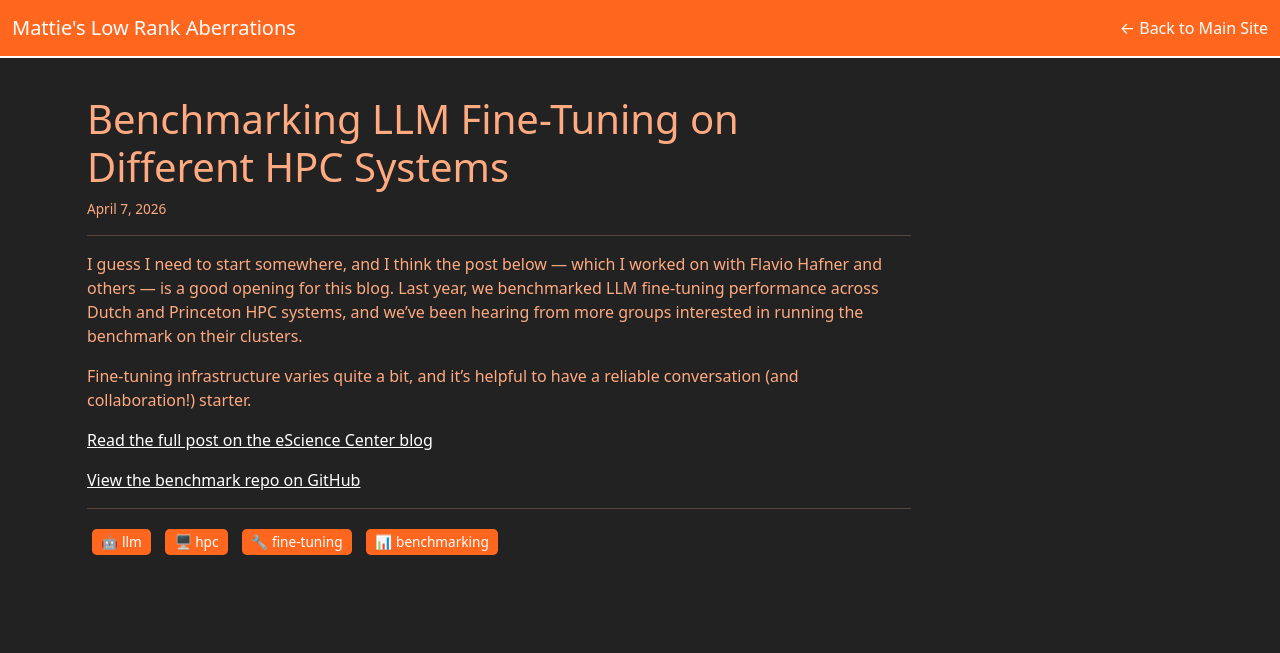
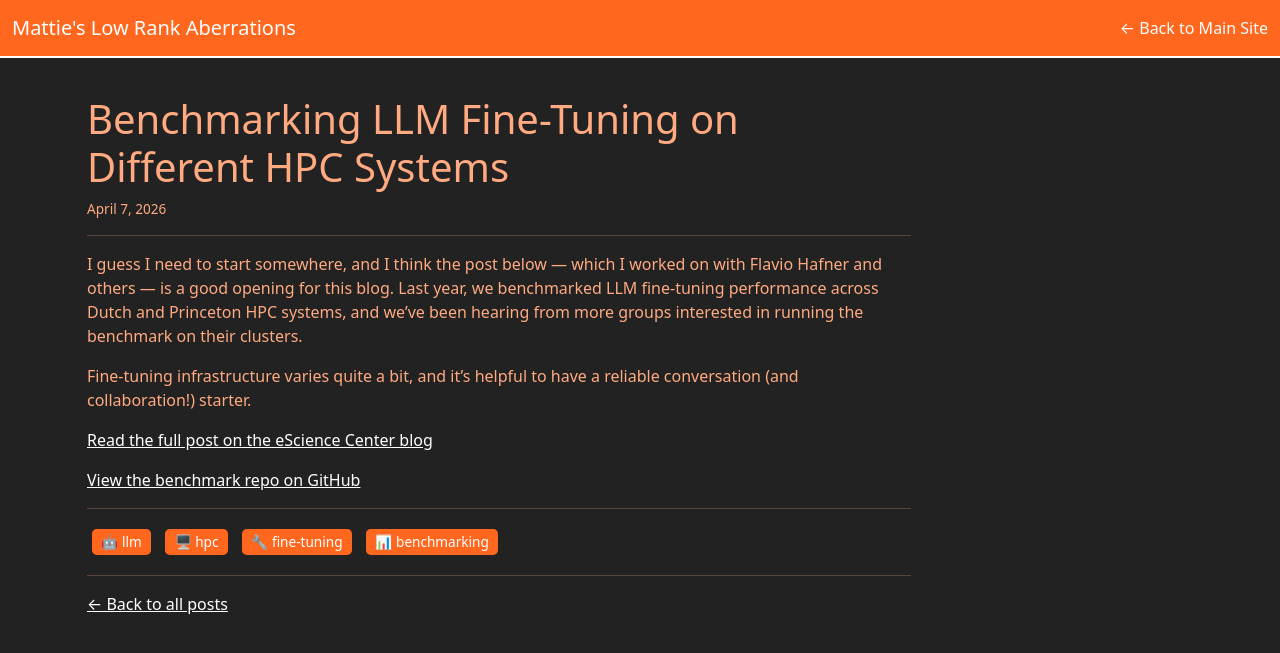
Before and after one commit to niznik-dev/blog, a Jekyll site: the page built from _posts/2026-04-07-benchmarking-llm-fine-tuning-on-hpc.md, in a window 1280 px wide. Shown: the top 653 px of the page. Built offline with Jekyll 4.4.1, drawn with Linux system fonts in a browser that asks for light colours.

Commit message:
Add back link at bottom of posts
Co-Authored-By: Claude Opus 4.6 (1M context) <noreply@anthropic.com>

```diff
--- a/_layouts/post.html
+++ b/_layouts/post.html
@@ -16,5 +16,7 @@ layout: default
       {% endfor %}
     </div>
     {% endif %}
+    <hr>
+    <p><a href="{{ '/' | relative_url }}">&#x2190; Back to all posts</a></p>
   </div>
 </div>
```
